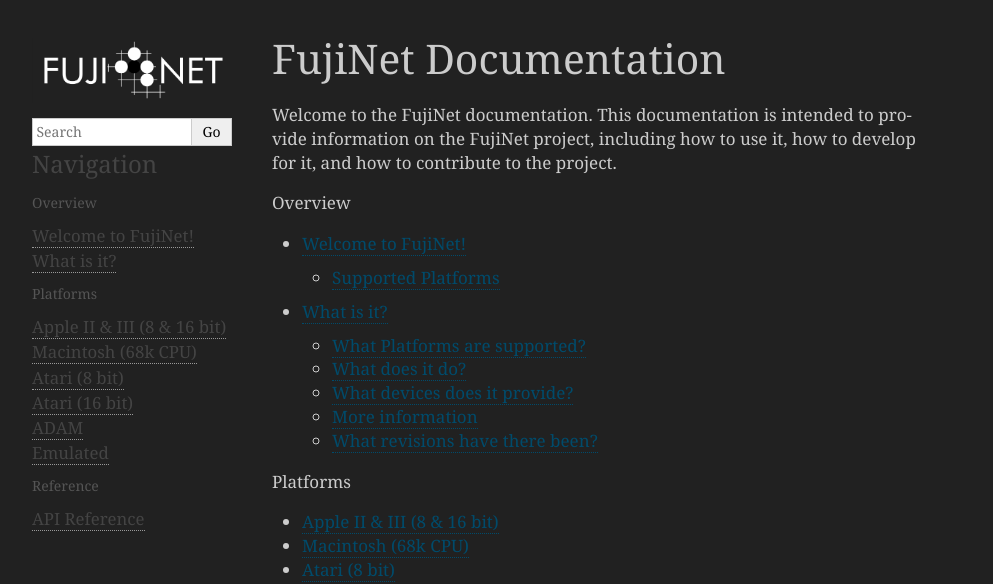
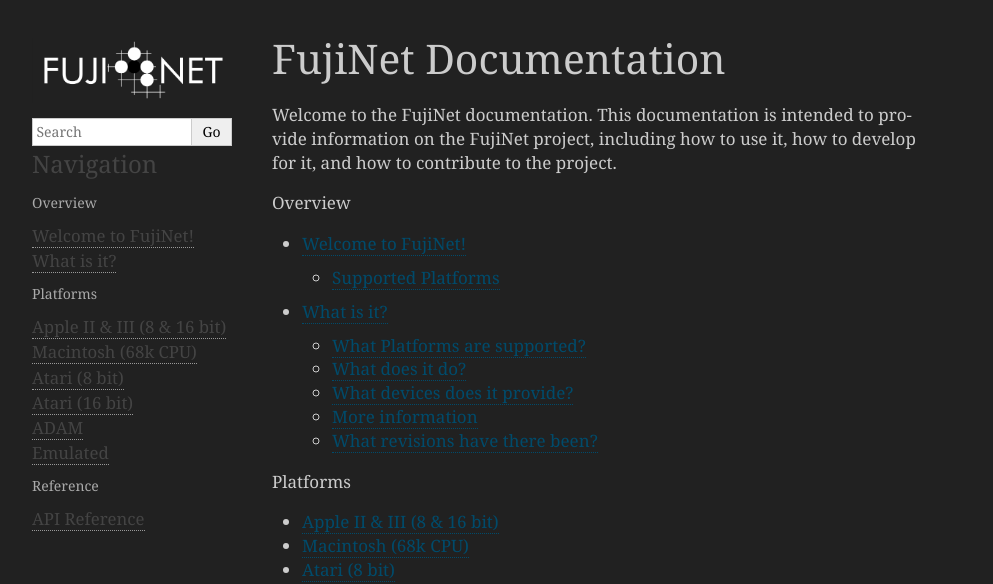
Before and after one commit to benjamink/test-sphinx-docs, a Sphinx documentation site: the page built from docs/index.rst, in a window 1280 px wide. Shown: the top 584 px of the page, without its empty margins (148-1141 px from the left). Built offline with Sphinx 7.4.7, drawn with Linux system fonts in a browser that asks for light colours.

Commit message:
update theme

```diff
--- a/docs/conf.py
+++ b/docs/conf.py
@@ -30,6 +30,7 @@
   'base_bg': '#212121',
   'base_text': '#ffffff',
   'body_text': '#cccccc',
+  'sidebar_text': '#aaaaaa',
 }
 #  'bgcolor': '#302B35',
 #  'textcolor': '#ffffff',
```
